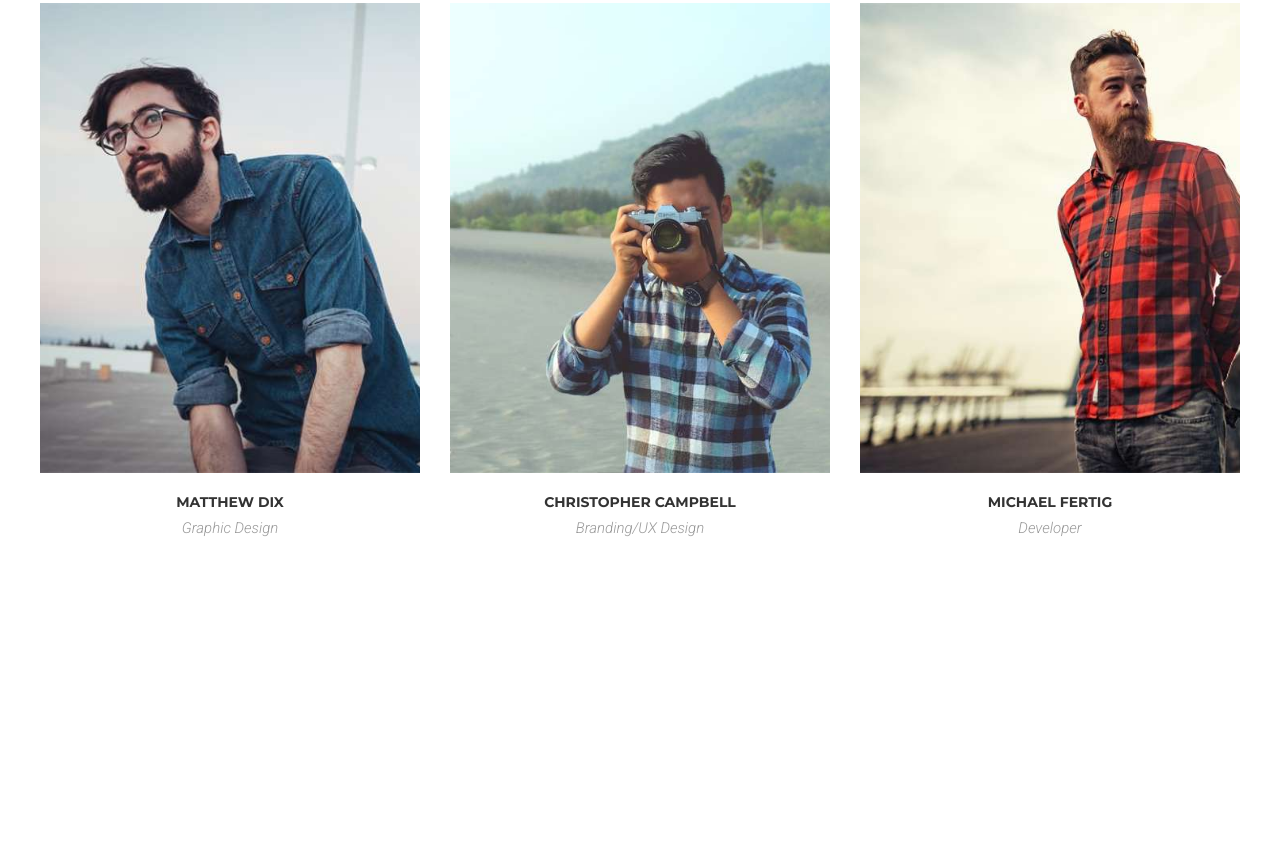
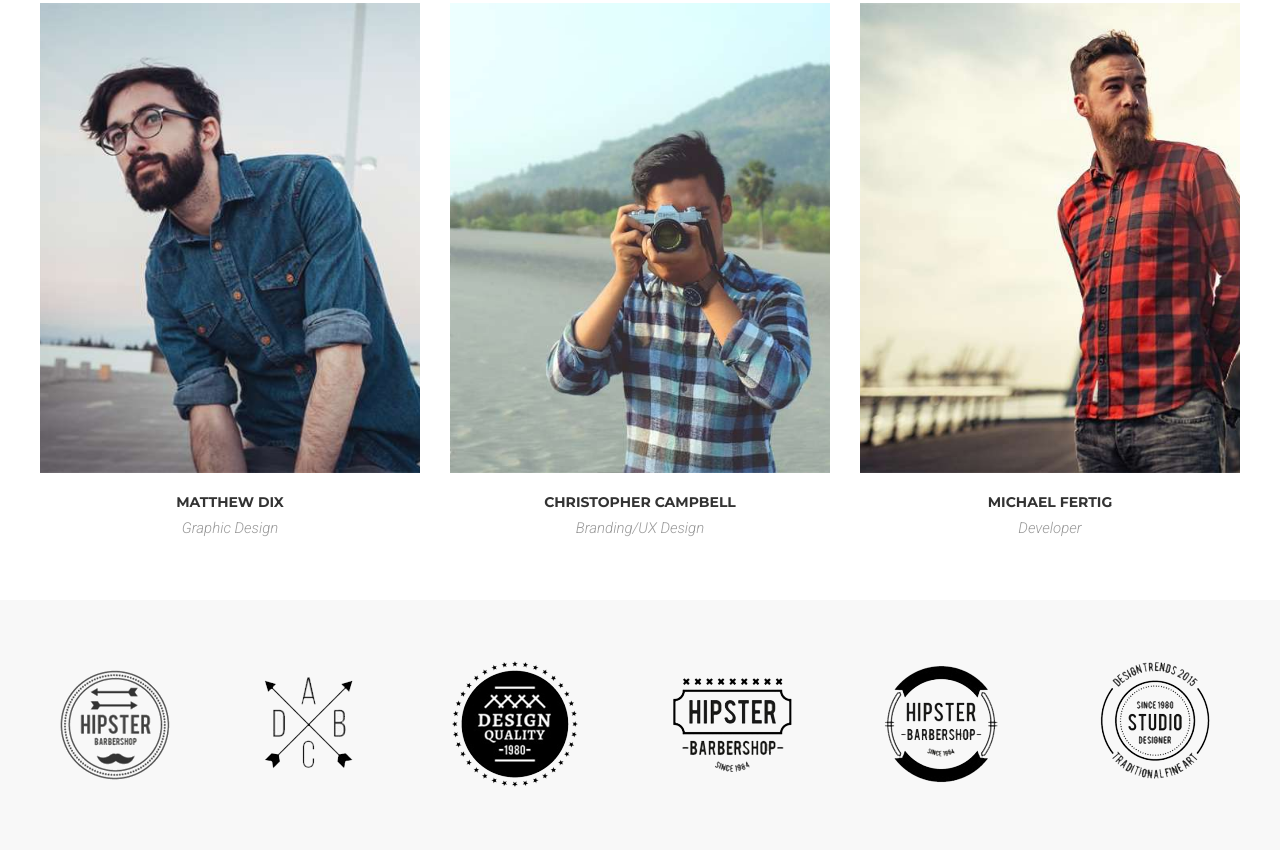
Before and after one commit to darokrk/MogoWebsite, a website: page index.html in a window 1280 px wide. Shown: the part 4814-5664 px from the top of the page. Before the commit the page ends 5414 px from the top, so only its background shows below. Drawn offline with nearby package versions, Linux system fonts and the light colour scheme.

Commit message:
Added brand icons in wrapper

```diff
--- a/assets/styles/sass/styles.scss
+++ b/assets/styles/sass/styles.scss
@@ -689,3 +689,22 @@ $green: #95e1d3;
   font-weight: 300;
   font-style: italic;
 }
+
+//--- LOGOS ---//
+
+.logos {
+  background: #f8f8f8;
+}
+
+.logos__wrapper {
+  display: flex;
+  min-height: 250px;
+  justify-content: space-between;
+  align-items: center;
+  flex-wrap: wrap;
+}
+
+.logos__element {
+  @extend .flex-center;
+  min-height: 155px;
+}
--- a/index.html
+++ b/index.html
@@ -577,5 +577,29 @@
         </div>
       </div>
     </section>
+    <section class="logos">
+      <div class="container">
+        <div class="logos__wrapper">
+          <div class="logos__element">
+            <img src="./assets/images/logo-1.png" alt="" />
+          </div>
+          <div class="logos__element">
+            <img src="./assets/images/logo-2.png" alt="" />
+          </div>
+          <div class="logos__element">
+            <img src="./assets/images/logo-3.png" alt="" />
+          </div>
+          <div class="logos__element">
+            <img src="./assets/images/logo-4.png" alt="" />
+          </div>
+          <div class="logos__element">
+            <img src="./assets/images/logo-5.png" alt="" />
+          </div>
+          <div class="logos__element">
+            <img src="./assets/images/logo-6.png" alt="" />
+          </div>
+        </div>
+      </div>
+    </section>
   </body>
 </html>
```
Also changed, not shown: assets/images/logo-1.png (added), assets/images/logo-2.png (added), assets/images/logo-3.png (added), assets/images/logo-4.png (added), assets/images/logo-5.png (added), assets/images/logo-6.png (added), assets/styles/css/styles.css. Lines whose indentation alone changed are shown as unchanged.
